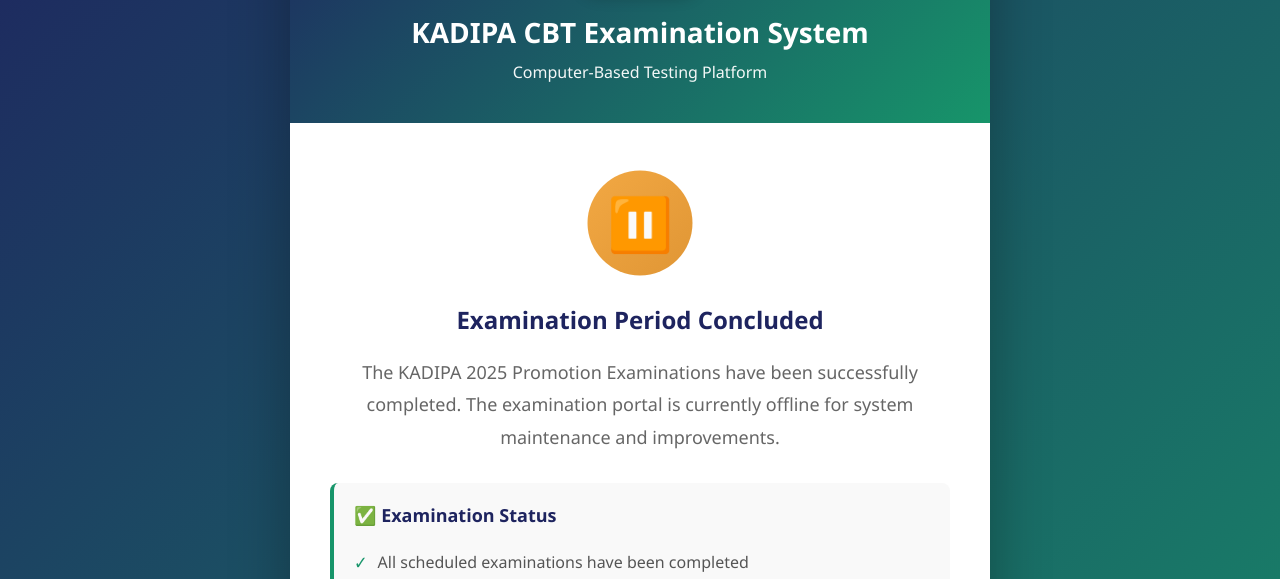
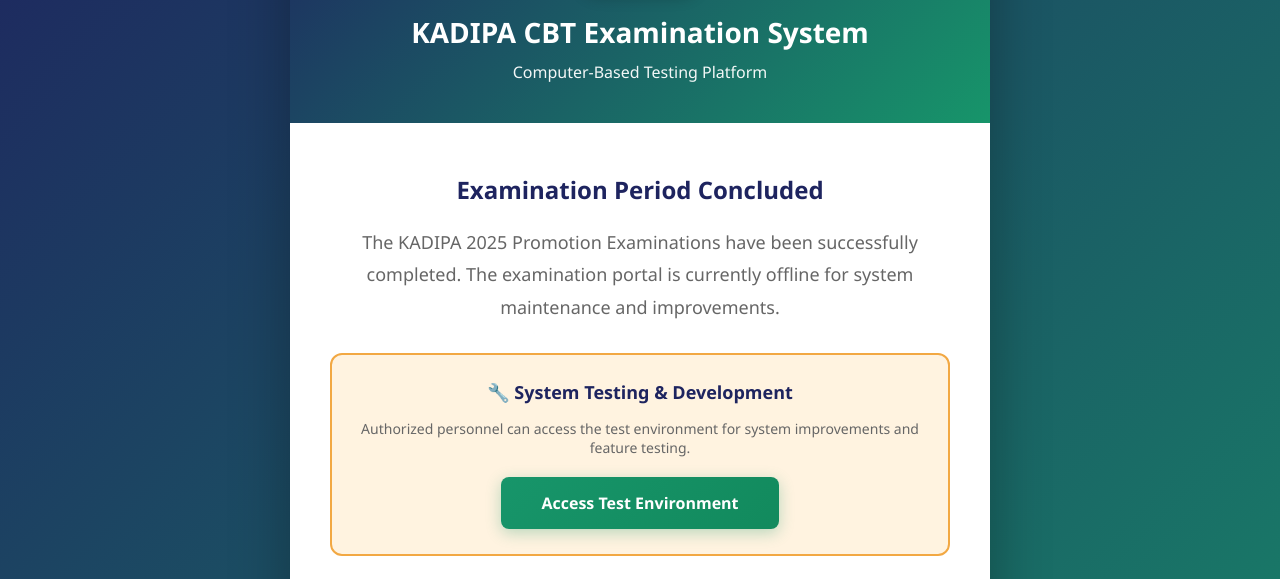
Before and after one commit to hamiduabu/kdp-promex25, a plain HTML site: page index.html in a window 1280 px wide. Shown: the part 187-766 px from the top of the page. Drawn offline with Linux system fonts and the light colour scheme.

Commit message:
Update index.html

```diff
--- a/index.html
+++ b/index.html
@@ -1,5 +1,6 @@
 <!DOCTYPE html>
 <html lang="en">
+
 <head>
     <meta charset="UTF-8">
     <meta name="viewport" content="width=device-width, initial-scale=1.0">
@@ -39,6 +40,7 @@
                 opacity: 0;
                 transform: translateY(30px);
             }
+
             to {
                 opacity: 1;
                 transform: translateY(0);
@@ -89,27 +91,55 @@
         }
 
         .status-icon {
-            width: 100px;
-            height: 100px;
-            background: linear-gradient(135deg, #f2a843, #e09635);
-            border-radius: 50%;
-            margin: 0 auto 30px;
+            display: none;
+        }
+
+        .test-access-section {
+            background: #fff3e0;
+            border: 2px solid #f2a843;
+            border-radius: 12px;
+            padding: 25px;
+            margin: 30px 0;
+            text-align: center;
+        }
+
+        .test-access-section h3 {
+            color: #1e245f;
+            font-size: 18px;
+            margin-bottom: 15px;
             display: flex;
             align-items: center;
             justify-content: center;
-            font-size: 50px;
-            animation: pulse 2s ease-in-out infinite;
+            gap: 10px;
         }
 
-        @keyframes pulse {
-            0%, 100% {
-                transform: scale(1);
-                box-shadow: 0 0 0 0 rgba(242, 168, 67, 0.7);
-            }
-            50% {
-                transform: scale(1.05);
-                box-shadow: 0 0 0 20px rgba(242, 168, 67, 0);
-            }
+        .test-access-section p {
+            color: #666;
+            font-size: 14px;
+            margin-bottom: 20px;
+        }
+
+        .btn-test-access {
+            display: inline-block;
+            background: linear-gradient(135deg, #17956a, #128a5d);
+            color: white;
+            padding: 15px 40px;
+            border-radius: 8px;
+            text-decoration: none;
+            font-weight: 600;
+            font-size: 16px;
+            transition: all 0.3s ease;
+            box-shadow: 0 4px 15px rgba(23, 149, 106, 0.3);
+        }
+
+        .btn-test-access:hover {
+            background: linear-gradient(135deg, #128a5d, #0f6b48);
+            transform: translateY(-2px);
+            box-shadow: 0 6px 20px rgba(23, 149, 106, 0.4);
+        }
+
+        .btn-test-access:active {
+            transform: translateY(0);
         }
 
         .main-message {
@@ -218,14 +248,18 @@
                 font-size: 16px;
             }
 
-            .status-icon {
-                width: 80px;
-                height: 80px;
-                font-size: 40px;
+            .test-access-section {
+                padding: 20px;
+            }
+
+            .btn-test-access {
+                padding: 12px 30px;
+                font-size: 14px;
             }
         }
     </style>
 </head>
+
 <body>
     <div class="container">
         <div class="card">
@@ -238,14 +272,19 @@
             </div>
 
             <div class="content">
-                <div class="status-icon">⏸️</div>
-
                 <h2 class="main-message">Examination Period Concluded</h2>
 
                 <p class="sub-message">
                     The KADIPA 2025 Promotion Examinations have been successfully completed.
                     The examination portal is currently offline for system maintenance and improvements.
                 </p>
+
+                <div class="test-access-section">
+                    <h3>🔧 System Testing & Development</h3>
+                    <p>Authorized personnel can access the test environment for system improvements and feature testing.
+                    </p>
+                    <a href="cbt-exam-test.html" class="btn-test-access">Access Test Environment</a>
+                </div>
 
                 <div class="info-box">
                     <h3>✅ Examination Status</h3>
@@ -269,7 +308,8 @@
 
             <div class="footer">
                 <p>
-                    <strong>Thank you to all candidates</strong> who participated in the KADIPA 2025 Promotion Examinations.
+                    <strong>Thank you to all candidates</strong> who participated in the KADIPA 2025 Promotion
+                    Examinations.
                     Your cooperation and professionalism throughout the examination process are greatly appreciated.
                 </p>
 
@@ -282,7 +322,7 @@
 
     <script>
         // Prevent any access attempts
-        document.addEventListener('keydown', function(e) {
+        document.addEventListener('keydown', function (e) {
             // Prevent F12, Ctrl+Shift+I, Ctrl+Shift+J, Ctrl+U
             if (e.keyCode === 123 ||
                 (e.ctrlKey && e.shiftKey && (e.keyCode === 73 || e.keyCode === 74)) ||
@@ -293,7 +333,7 @@
         });
 
         // Prevent right-click
-        document.addEventListener('contextmenu', function(e) {
+        document.addEventListener('contextmenu', function (e) {
             e.preventDefault();
             return false;
         });
@@ -301,7 +341,8 @@
         // Log access attempt
         console.log('%cKADIPA CBT System', 'color: #1e245f; font-size: 20px; font-weight: bold;');
         console.log('%cExamination portal is currently offline.', 'color: #17956a; font-size: 14px;');
-        console.log('%cFor official inquiries, please contact KADIPA Administration Department.', 'color: #665; font-size: 12px;');
+        console.log('%cFor official inquiries, please contact KADIPA administration.', 'color: #666; font-size: 12px;');
     </script>
 </body>
+
 </html>
```
